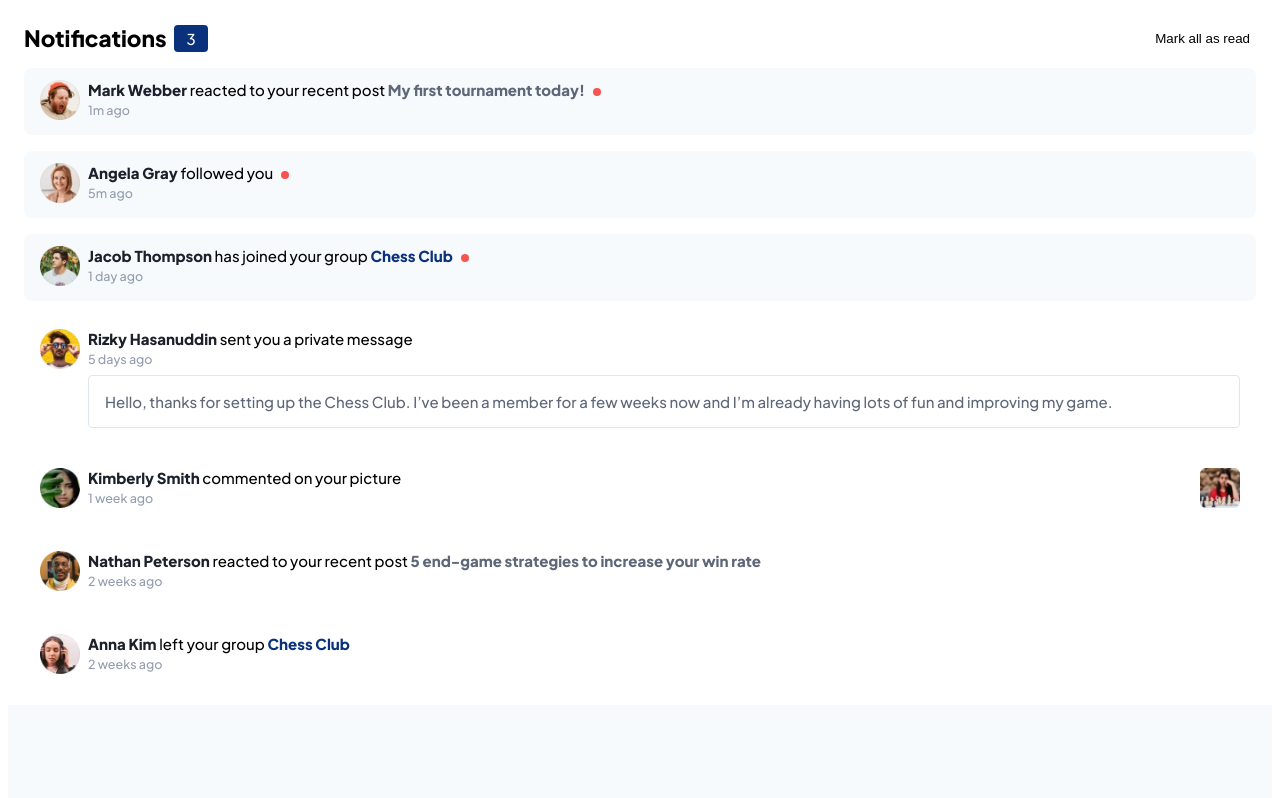
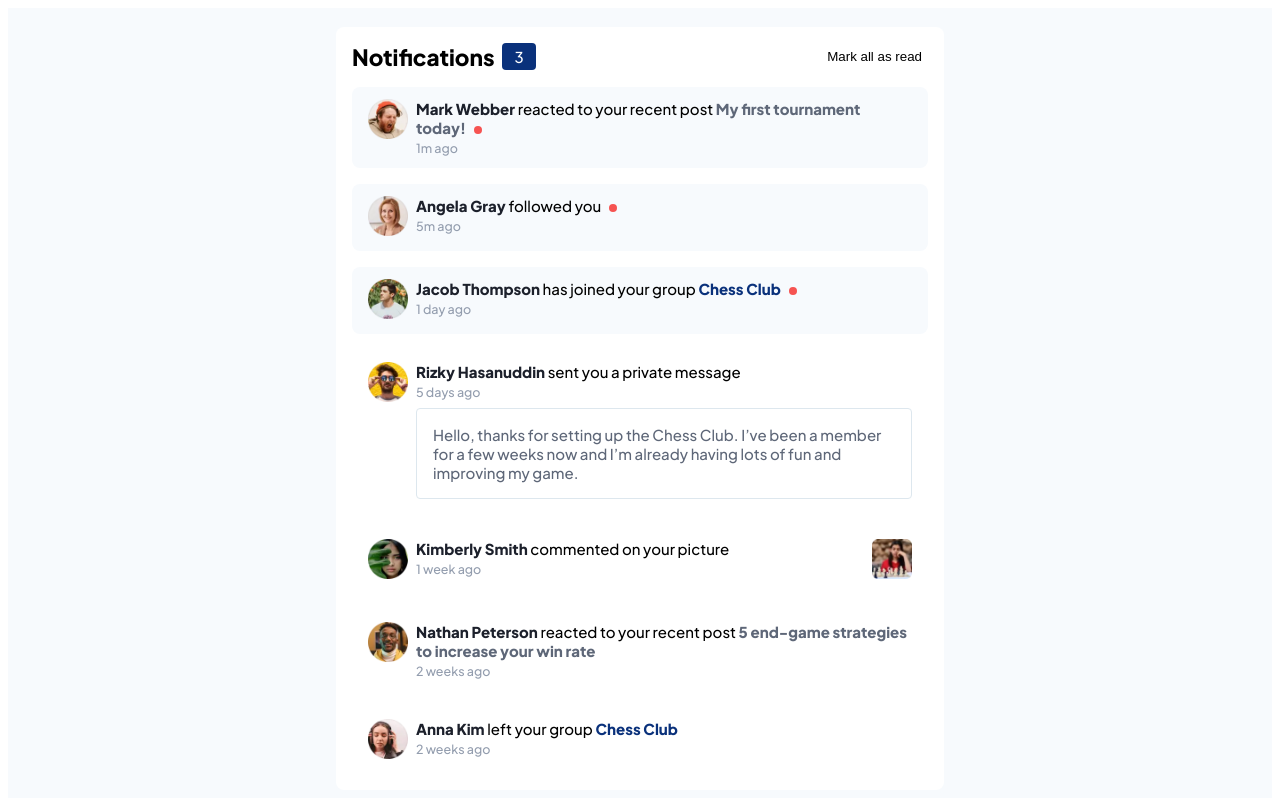
Before and after one commit to Sakyun/notification-page, a React (Create React App) app: page / in a window 1280 px wide. Shown: the top 798 px of the page. Built offline with nearby package versions, Linux system fonts and the light colour scheme.

Commit message:
Added media query for desktop size

```diff
--- a/src/App.css
+++ b/src/App.css
@@ -40,11 +40,22 @@ body {
 .container {
     min-height: 100vh;
     background-color: var(--very-light-grayish-blue);
+    display: flex;
+    justify-content: center;
+}
+
+@media screen and (min-width: 40rem) {
+    .container {
+        align-items: center;
+    }
 }
 
 .notifications {
     background-color: var(--white);
     padding: 1rem;
+    max-width: 36rem;
+    border-radius: 0.5rem;
+    box-shadow: 3px 3px 3px var(--very-light-grayish-blue);
 }
 
 .notifications__header {
```
